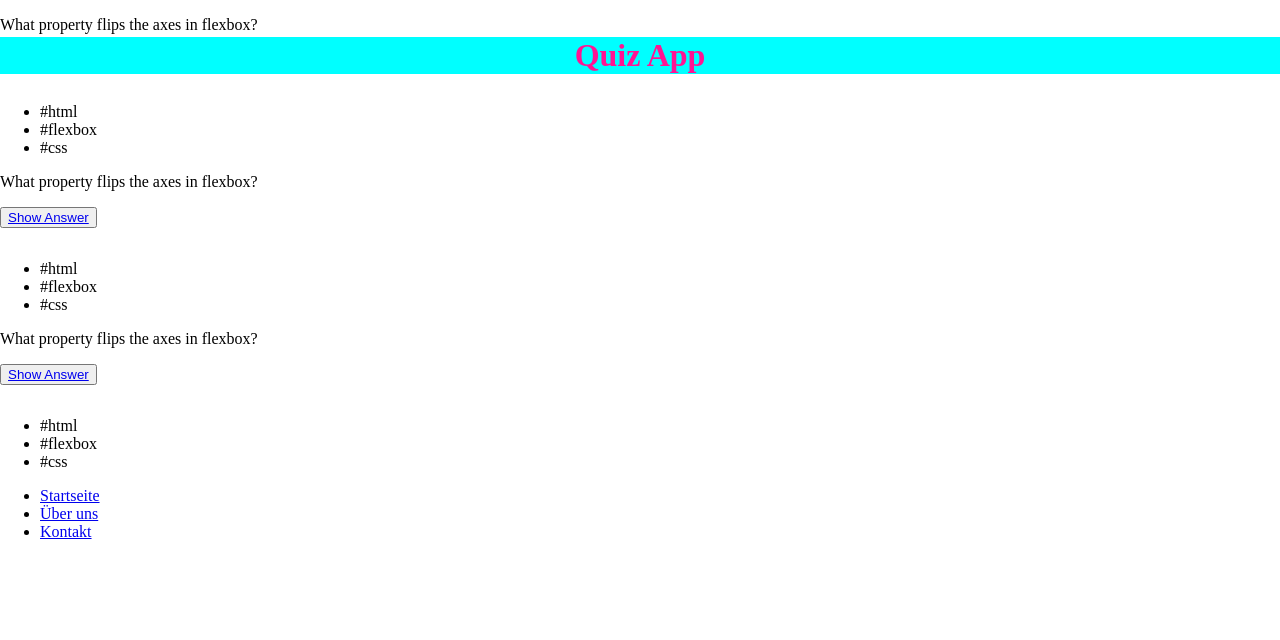
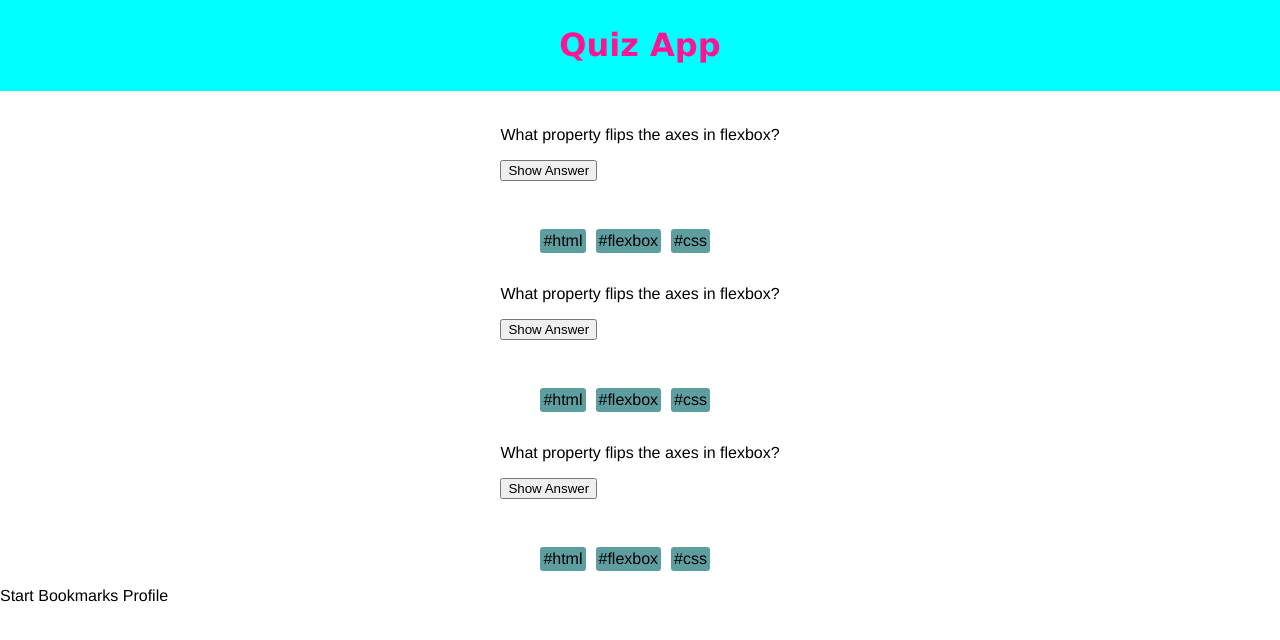
Before and after one commit to stellanw/Quiz-App, a plain HTML site: page index.html in a window 1280 px wide. Drawn offline with Linux system fonts and the light colour scheme.

Commit message:
add a lot of styling and solved problems

```diff
--- a/index.html
+++ b/index.html
@@ -12,51 +12,51 @@
     </header>
 
     <main>
-      <div class="box">
-        <p>What property flips the axes in flexbox?</p>
-        <button><a href="#until-found-box">Show Answer</a></button>
-        <p id="until-found-box" hidden="until-found">flex-direction</p>
-        <ul>
-          <li>#html</li>
-          <li>#flexbox</li>
-          <li>#css</li>
-        </ul>
-      </div>
-
-      <div class="box">
+      <article class="box">
         <p>What property flips the axes in flexbox?</p>
 
         <button><a href="#until-found-box">Show Answer</a></button>
         <p id="until-found-box" hidden="until-found">flex-direction</p>
 
-        <ul>
+        <ul class="tags">
           <li>#html</li>
           <li>#flexbox</li>
           <li>#css</li>
         </ul>
-      </div>
+      </article>
 
-      <div class="box">
+      <article class="box">
         <p>What property flips the axes in flexbox?</p>
 
         <button><a href="#until-found-box">Show Answer</a></button>
         <p id="until-found-box" hidden="until-found">flex-direction</p>
 
-        <ul>
+        <ul class="tags">
           <li>#html</li>
           <li>#flexbox</li>
           <li>#css</li>
         </ul>
-      </div>
+      </article>
+
+      <article class="box">
+        <p>What property flips the axes in flexbox?</p>
+
+        <button><a href="#until-found-box">Show Answer</a></button>
+        <p id="until-found-box" hidden="until-found">flex-direction</p>
+
+        <ul class="tags">
+          <li>#html</li>
+          <li>#flexbox</li>
+          <li>#css</li>
+        </ul>
+      </article>
     </main>
 
     <footer>
       <nav>
-        <ul>
-          <li><a href="#start">Startseite</a></li>
-          <li><a href="#Bookmarks">Über uns</a></li>
-          <li><a href="#Profile">Kontakt</a></li>
-        </ul>
+        <a href="#start">Start</a>
+        <a href="#Bookmarks">Bookmarks</a>
+        <a href="#Profile">Profile</a>
       </nav>
     </footer>
   </body>
--- a/styles.css
+++ b/styles.css
@@ -1,16 +1,63 @@
 body {
   margin: 0;
-  font-family: Helvertica;
+  font-family: Helvetica;
 }
 
-h1 {
+header {
+  margin: 0;
   color: deeppink;
-  font-family: Verdena;
+  font-family: Verdana;
   display: flex;
   justify-content: center;
-  align-content: center;
+
   position: fixed;
   background-color: aqua;
+  top: 0;
   left: 0;
   right: 0;
+  padding: 5px;
 }
+
+main {
+  margin-top: 110px;
+  display: flex;
+  flex-direction: column;
+  align-items: center;
+  top: 120px;
+}
+
+ul {
+  list-style: none;
+}
+
+a {
+  color: black;
+  text-decoration: none;
+}
+
+.box {
+  display: flex;
+  flex-flow: column;
+}
+
+button {
+  display: flex;
+  position: static;
+  margin: 0;
+  align-items: center;
+  width: fit-content;
+  height: fit-content;
+}
+
+.tags {
+  display: flex;
+  flex-wrap: wrap;
+  gap: 10px;
+}
+
+li {
+  display: flex;
+  background-color: cadetblue;
+  padding: 3px;
+  border-radius: 3px;
+}
```
